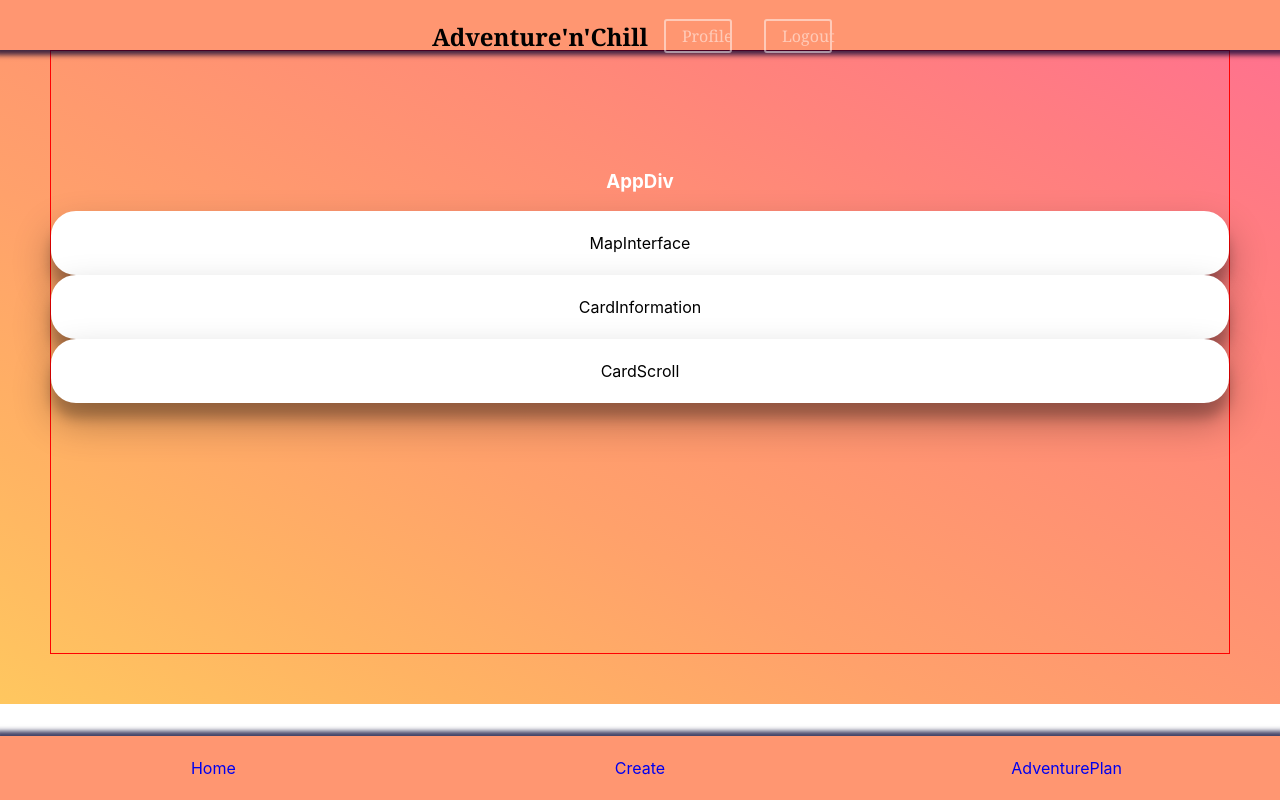
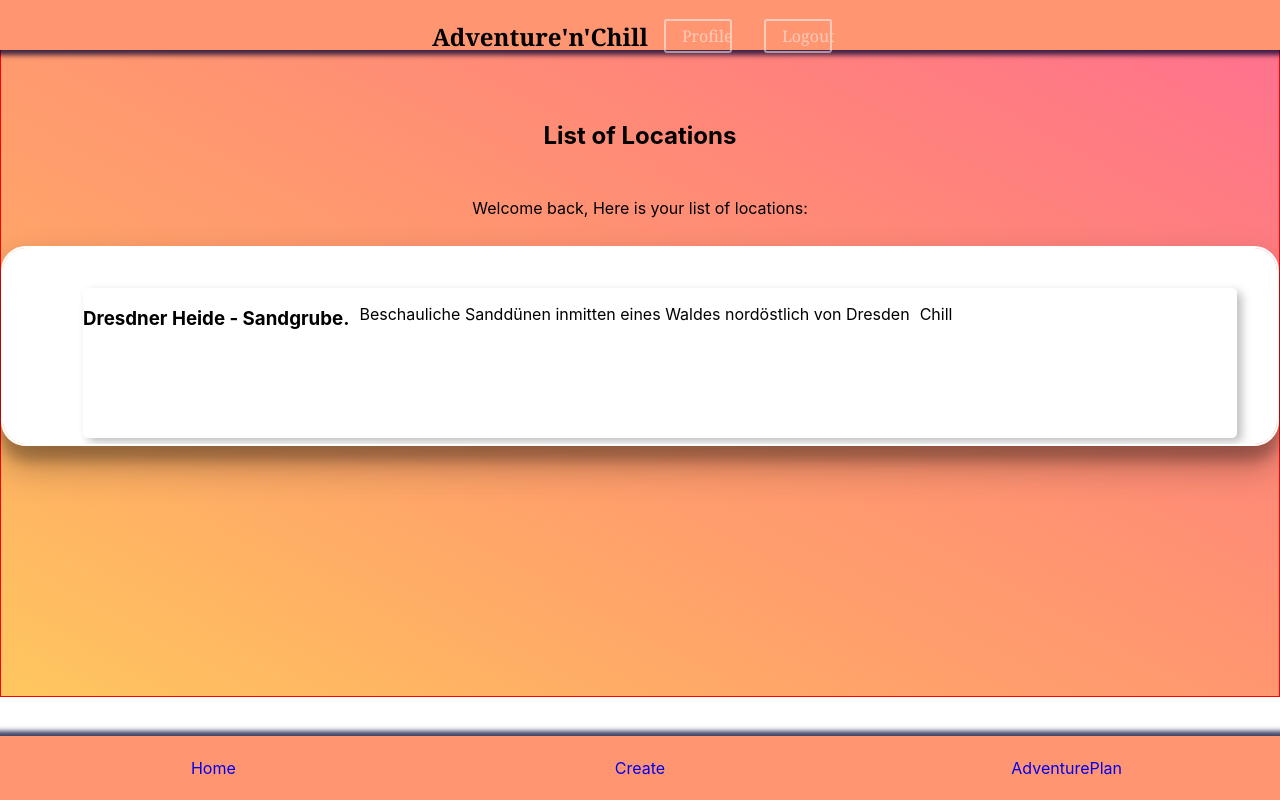
Before and after one commit to codeNilo93/Capstone-Project, a React (Create React App) app in the folder client/: page /home in a window 1280 px wide. Built offline with nearby package versions, Linux system fonts and the light colour scheme.

Commit message:
rendered cards from data.json in home, changed file names

```diff
--- /dev/null
+++ b/client/src/assets/data/data.json
@@ -0,0 +1,70 @@
+[
+    {
+      "title": "Dresdner Heide - Sandgrube.",
+      "description": "Beschauliche Sanddünen inmitten eines Waldes nordöstlich von Dresden",
+      "address": "",
+      "coordinates": {
+        "latitude":"51.090623169567145",
+        "longtitude": "13.77920843776576"
+      },
+      "price": "0",
+      "image": "https://lh5.googleusercontent.com/p/AF1QipOD5VAAk0QiUZXOh5Xh9YxVmz0B3GyeR_p3paLF=w408-h306-k-no",
+      "category": "Chill"
+    },
+
+    {
+      "title": "TeamEscape Dresden",
+      "description": "Escape - Room inmitten der Dresdner Neustadt",
+      "address": "",
+      "coordinates": {
+        "latitude":"51.08027496288259",
+        "longtitude": "13.768656640433104"
+      },
+      "price": "0",
+      "image": "https://lh5.googleusercontent.com/p/AF1QipOD5VAAk0QiUZXOh5Xh9YxVmz0B3GyeR_p3paLF=w408-h306-k-no",
+      "category": "Thrill"
+    },
+
+    {
+      "title": "AdventureRooms Dresden",
+      "description": "Escape - Room im legendären Dresdner",
+      "address": "",
+      "coordinates": {
+        "latitude":"51.06418428170392",
+        "longtitude": "13.747564635576671"
+      },
+      "price": "0",
+      "image": "https://lh5.googleusercontent.com/p/AF1QipOD5VAAk0QiUZXOh5Xh9YxVmz0B3GyeR_p3paLF=w408-h306-k-no",
+      "category": "Thrill"
+    },
+
+    {
+      "title": "Adventureland - Paintball und Lasertag",
+      "description": "Zentrum für Lasertag & Paintball",
+      "address": "",
+      "coordinates": {
+        "latitude":"51.04674769082112",
+        "longtitude": "13.715557009383671"
+      },
+      "price": "0",
+      "image": "https://lh5.googleusercontent.com/p/AF1QipOD5VAAk0QiUZXOh5Xh9YxVmz0B3GyeR_p3paLF=w408-h306-k-no",
+      "category": "Action"
+    },
+
+    {
+      "title": "Stausee Dresdner Heide",
+      "description": "Beschaulicher Ort zum Entspannen & Campen",
+      "address": "",
+      "coordinates": {
+        "latitude":"51.0893299979203",
+        "longtitude": "13.869277794139645"
+      },
+      "price": "0",
+      "image": "https://lh5.googleusercontent.com/p/AF1QipOD5VAAk0QiUZXOh5Xh9YxVmz0B3GyeR_p3paLF=w408-h306-k-no",
+      "category": "Chill"
+    }
+
+
+
+
+  ]
--- a/client/src/components/App/App.js
+++ b/client/src/components/App/App.js
@@ -4,13 +4,14 @@ import { BrowserRouter as Router } from 'react-router-dom'
 import Header from '../Header/Header'
 import Hello from '../Hello/Hello'
 import Login from '../Login/Login'
-import Home from '../Home/Home'
+import CardList from "../CardList/CardList"
 import Form from '../Form/Form'
 import AdventurePlanner from '../AdventurePlanner/AdventurePlanner'
 import Footer from '../Footer/Footer'
 import Profile from '../Profile/Profile'
 
-function App() {
+
+function App({ data }) {
   return (
     <Router>
       <Header />
@@ -22,7 +23,7 @@ function App() {
           <Login />
         </Route>
         <Route path="/home">
-          <Home />
+          <CardList locations={data} />
         </Route>
         <Route path="/form">
           <Form />
--- /dev/null
+++ b/client/src/components/Card/Card.js
@@ -0,0 +1,27 @@
+import styled from "styled-components";
+
+function Card (
+    {title,
+    description,
+    category,}
+) {
+    return (
+        <Wrapper>
+        <h3>{title}</h3>
+        <p>{description}</p>
+        <p>{category}</p>
+        </Wrapper>
+
+    )
+}
+
+export default Card
+
+const Wrapper = styled.li`
+border-radius: 5px;
+margin 20px;
+display: flex;
+gap: 10px;
+min-height: 150px;
+box-shadow: 5px 4px 10px 0px rgba(0, 0, 0, 0.25);
+`
--- /dev/null
+++ b/client/src/components/CardList/CardList.js
@@ -0,0 +1,64 @@
+import styled from 'styled-components/macro'
+
+import Card from '../Card/Card'
+
+function CardList({locations}) {
+  return (
+    <Wrapper>
+      <h2>List of Locations</h2>
+      <p>Welcome back, Here is your list of locations:</p>
+      <HomeScroll>
+        <ul>
+          {locations.map(location => (
+            <Card
+              title={location.title}
+              description={location.description}
+              category={location.category}
+            />
+          ))}
+        </ul>
+      </HomeScroll>
+    </Wrapper>
+  )
+}
+
+export default CardList
+
+const Wrapper = styled.section`
+  height: auto;
+  border: 1px solid red;
+  text-align: center;
+  padding-top: 100px;
+  padding-bottom: 250px;
+  width: auto;
+  display: flex;
+  flex-direction: column;
+  justify-content: space-between;
+  gap: 12px;
+`
+
+const HomeMap = styled.section`
+  display: flex;
+  flex-direction: row;
+  justify-content: space-between;
+  padding: 20px;
+  width: 98%;
+  height: 200px;
+  background-color: white;
+  border: 2px solid white;
+  border-radius: 25px;
+  box-shadow: rgba(0, 0, 0, 0.3) 0px 19px 38px,
+    rgba(0, 0, 0, 0.22) 0px 15px 12px;
+`
+
+const HomeScroll = styled.section`
+  overflow: scroll;
+  padding: 20px;
+  width: auto;
+  height: 200px;
+  background-color: white;
+  border: 2px solid white;
+  border-radius: 25px;
+  box-shadow: rgba(0, 0, 0, 0.3) 0px 19px 38px,
+    rgba(0, 0, 0, 0.22) 0px 15px 12px;
+`
--- a/client/src/components/Home/Home.js
+++ /dev/null
@@ -1,41 +0,0 @@
-import styled from 'styled-components/macro'
-
-function Home() {
-  return (
-    <Wrapper>
-      <HomeTitle>AppDiv</HomeTitle>
-      <HomeMenu>MapInterface</HomeMenu>
-      <HomeMenu>CardInformation</HomeMenu>
-      <HomeMenu>CardScroll</HomeMenu>
-    </Wrapper>
-  )
-}
-
-export default Home
-
-const Wrapper = styled.section`
-  height: auto;
-  border: 1px solid red;
-  text-align: center;
-  margin: auto;
-  padding-top: 100px;
-  padding-bottom: 250px;
-  width: auto;
-  display: flex;
-  flex-flow: column wrap;
-  justify-content: space-between;
-  margin: 50px;
-`
-
-const HomeTitle = styled.h1`
-  color: white;
-`
-
-const HomeMenu = styled.section`
-  padding: 20px;
-  background-color: white;
-  border: 2px solid white;
-  border-radius: 25px;
-  box-shadow: rgba(0, 0, 0, 0.3) 0px 19px 38px,
-    rgba(0, 0, 0, 0.22) 0px 15px 12px;
-`
--- a/client/src/index.js
+++ b/client/src/index.js
@@ -3,11 +3,12 @@ import ReactDOM from 'react-dom'
 import App from './components/App/App'
 import reportWebVitals from './reportWebVitals'
 import GlobalStyles from './GlobalStyles'
+import data from './assets/data/data.json'
 
 ReactDOM.render(
   <React.StrictMode>
     <GlobalStyles />
-    <App />
+    <App data={data}/>
   </React.StrictMode>,
   document.getElementById('root')
 )
```
Also changed, not shown: client/data.json (deleted, +0 -18 lines), 1 other file (tests, documents, lock files or other folders).
